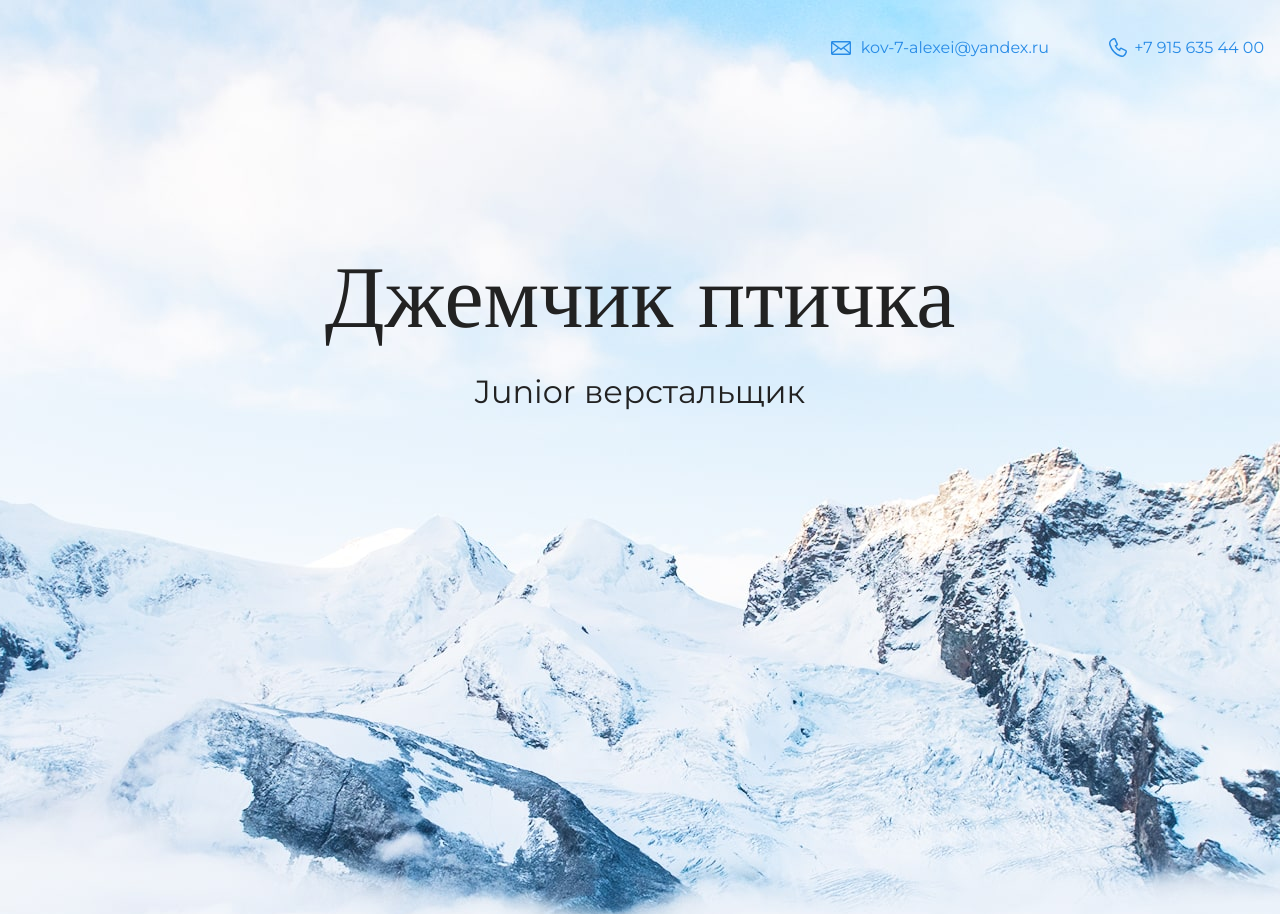
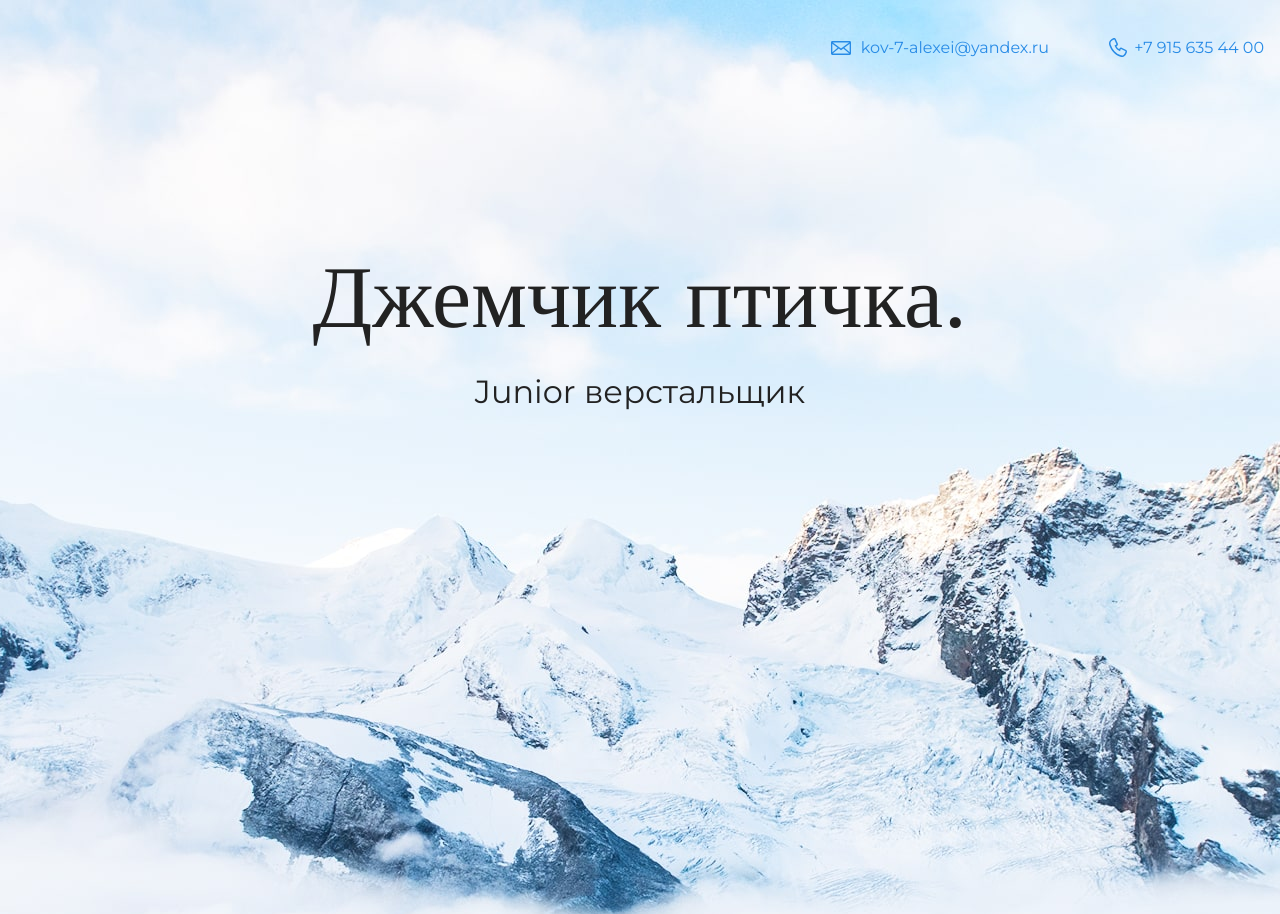
Before and after one commit to brighthero/my-site, a plain HTML site: page index.html in a window 1280 px wide. Shown: the top 914 px of the page. Drawn offline with nearby package versions, Linux system fonts and the light colour scheme.

Commit message:
точка

```diff
--- a/index.html
+++ b/index.html
@@ -18,7 +18,7 @@
 
     <section class="hero-image">
       <div class="container">
-        <h1 class="heading">Джемчик птичка</h1>
+        <h1 class="heading">Джемчик птичка.</h1>
         <p>Junior верстальщик</p>
       </div>
     </section>
```
